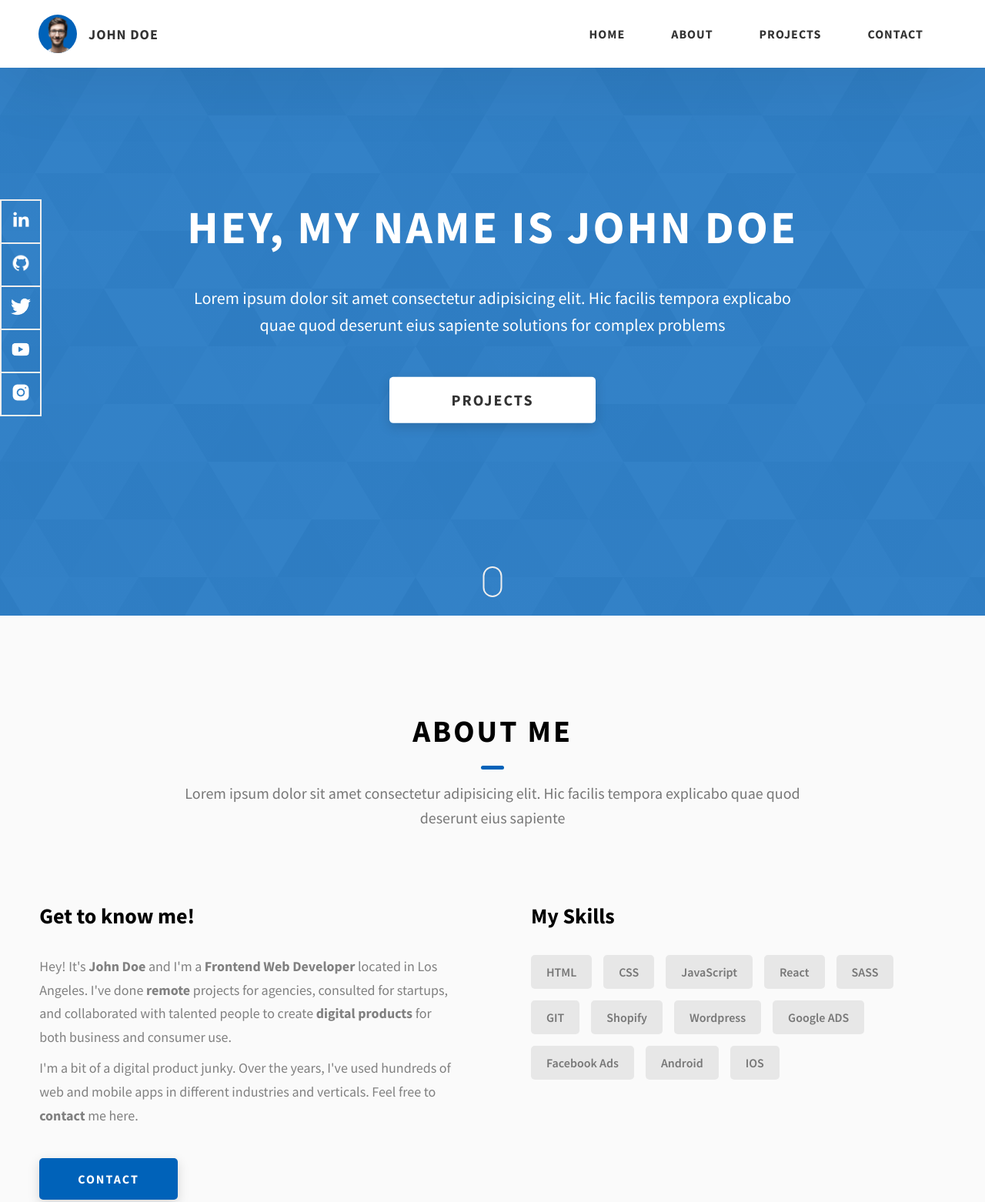
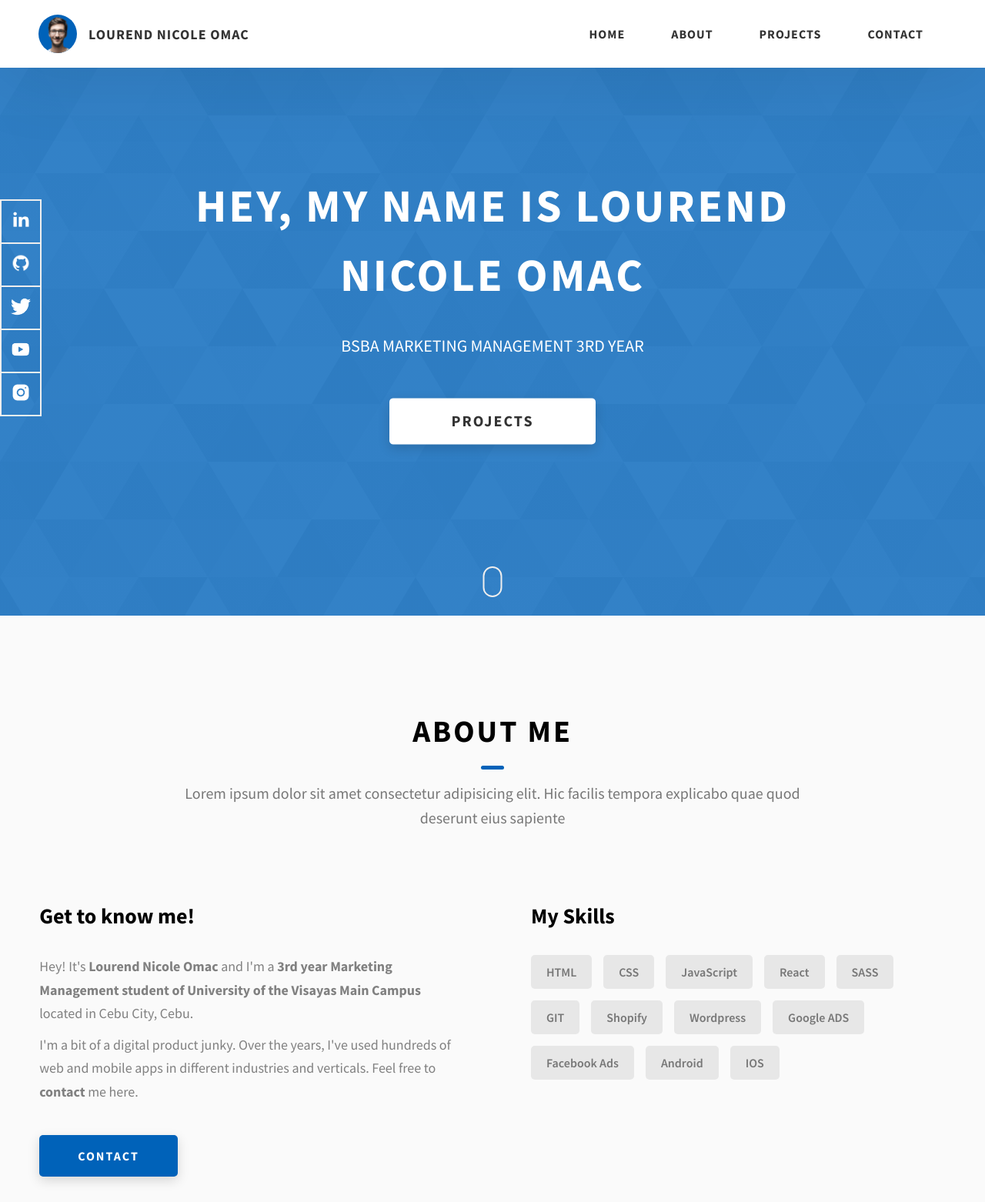
Before and after one commit to Lourend25/omac123, a website: page index.html in a window 1280 px wide. Shown: the top 1562 px of the page at 77% size. Drawn offline with Linux system fonts and the light colour scheme.

Commit message:
Update index.html

```diff
--- a/index.html
+++ b/index.html
@@ -27,7 +27,7 @@
               class="header__logo-img"
             />
           </div>
-          <span class="header__logo-sub">John Doe</span>
+          <span class="header__logo-sub">Lourend Nicole Omac</span>
         </div>
         <div class="header__main">
           <ul class="header__links">
@@ -84,12 +84,10 @@
     </header>
     <section class="home-hero">
       <div class="home-hero__content">
-        <h1 class="heading-primary">Hey, My name is John Doe</h1>
+        <h1 class="heading-primary">Hey, My name is Lourend Nicole Omac</h1>
         <div class="home-hero__info">
           <p class="text-primary">
-            Lorem ipsum dolor sit amet consectetur adipisicing elit. Hic facilis
-            tempora explicabo quae quod deserunt eius sapiente solutions for
-            complex problems
+            BSBA MARKETING MANAGEMENT 3RD YEAR
           </p>
         </div>
         <div class="home-hero__cta">
@@ -165,14 +163,9 @@
             <div class="about__content-details">
               <p class="about__content-details-para">
                 Hey! It's
-                <strong>John Doe</strong>
-                and I'm a <strong> Frontend Web Developer </strong> located in
-                Los Angeles. I've done
-                <strong> remote </strong>
-                projects for agencies, consulted for startups, and collaborated
-                with talented people to create
-                <strong>digital products </strong>
-                for both business and consumer use.
+                <strong>Lourend Nicole Omac</strong>
+                and I'm a <strong> 3rd year Marketing Management student of University of the Visayas Main Campus</strong> located in
+                Cebu City, Cebu.
               </p>
               <p class="about__content-details-para">
                 I'm a bit of a digital product junky. Over the years, I've used
```
